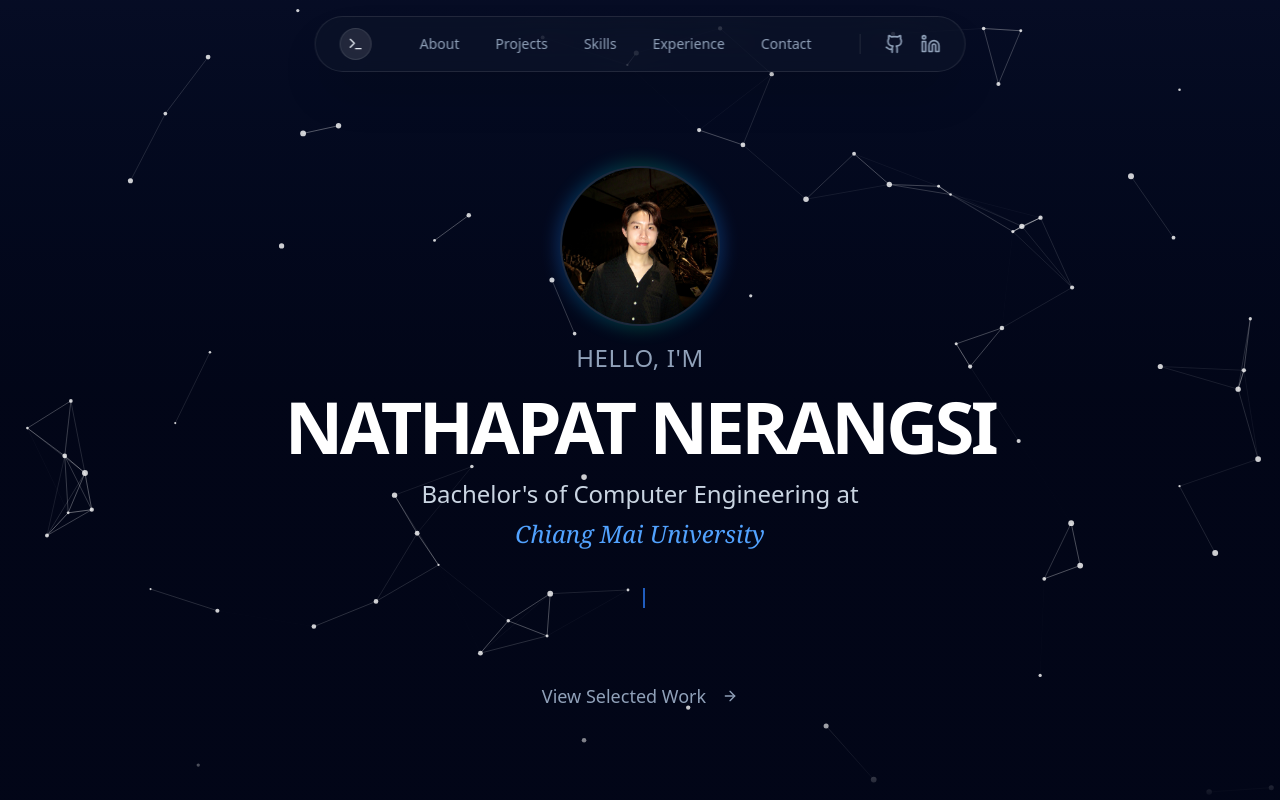
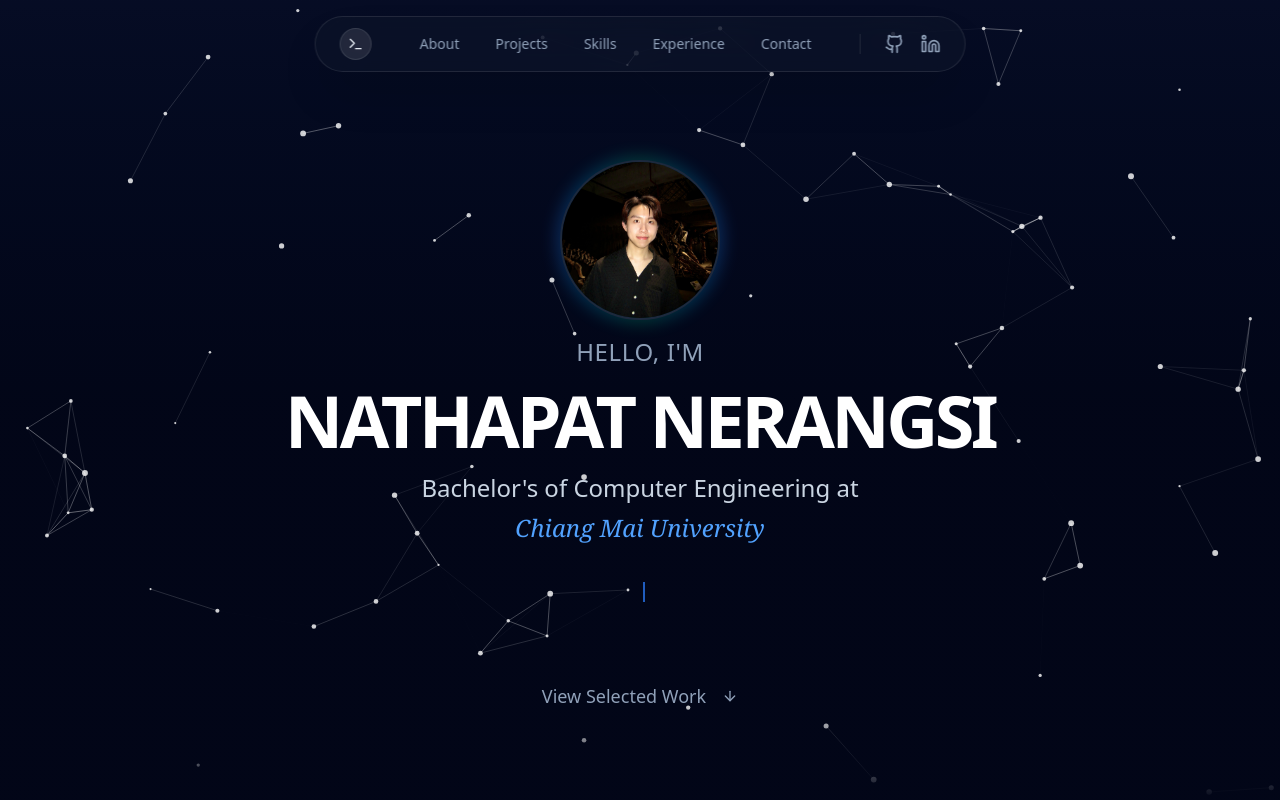
Before and after one commit to nathapatt/nathapat, a React (Vite) app: page / in a window 1280 px wide. Shown: the top 800 px of the page. Built offline with nearby package versions, Linux system fonts and the light colour scheme.

Commit message:
fix button hit box

```diff
--- a/src/components/Hero.tsx
+++ b/src/components/Hero.tsx
@@ -1,5 +1,5 @@
 import { Button } from "@/components/ui/button"
-import { ArrowRight } from "lucide-react"
+import { ArrowDown, ArrowRight } from "lucide-react"
 import { StarBackground } from "@/components/StarBackground"
 import { RevealOnScroll } from "@/components/RevealOnScroll"
 import { useState, useEffect } from "react"
@@ -90,10 +90,10 @@ export function Hero() {
                     <div className="pt-8">
                         <Button
                             variant="link"
-                            className="text-slate-400 hover:text-white transition-colors text-lg"
-                            onClick={() => document.querySelector("#projects")?.scrollIntoView({ behavior: "smooth" })}
+                            className="text-slate-400 hover:text-white transition-colors text-lg p-6"
+                            onClick={() => document.querySelector("#about")?.scrollIntoView({ behavior: "smooth" })}
                         >
-                            View Selected Work <ArrowRight className="ml-2 w-4 h-4" />
+                            View Selected Work <ArrowDown className="ml-2 w-4 h-4" />
                         </Button>
                     </div>
 
@@ -101,7 +101,7 @@ export function Hero() {
             </RevealOnScroll>
 
             {/* Bottom Fade */}
-            <div className="absolute bottom-0 left-0 right-0 h-24 bg-gradient-to-t from-slate-950 to-transparent z-10"></div>
+            <div className="absolute bottom-0 left-0 right-0 h-24 bg-gradient-to-t from-slate-950 to-transparent z-10 pointer-events-none"></div>
         </section>
     )
 }
```
